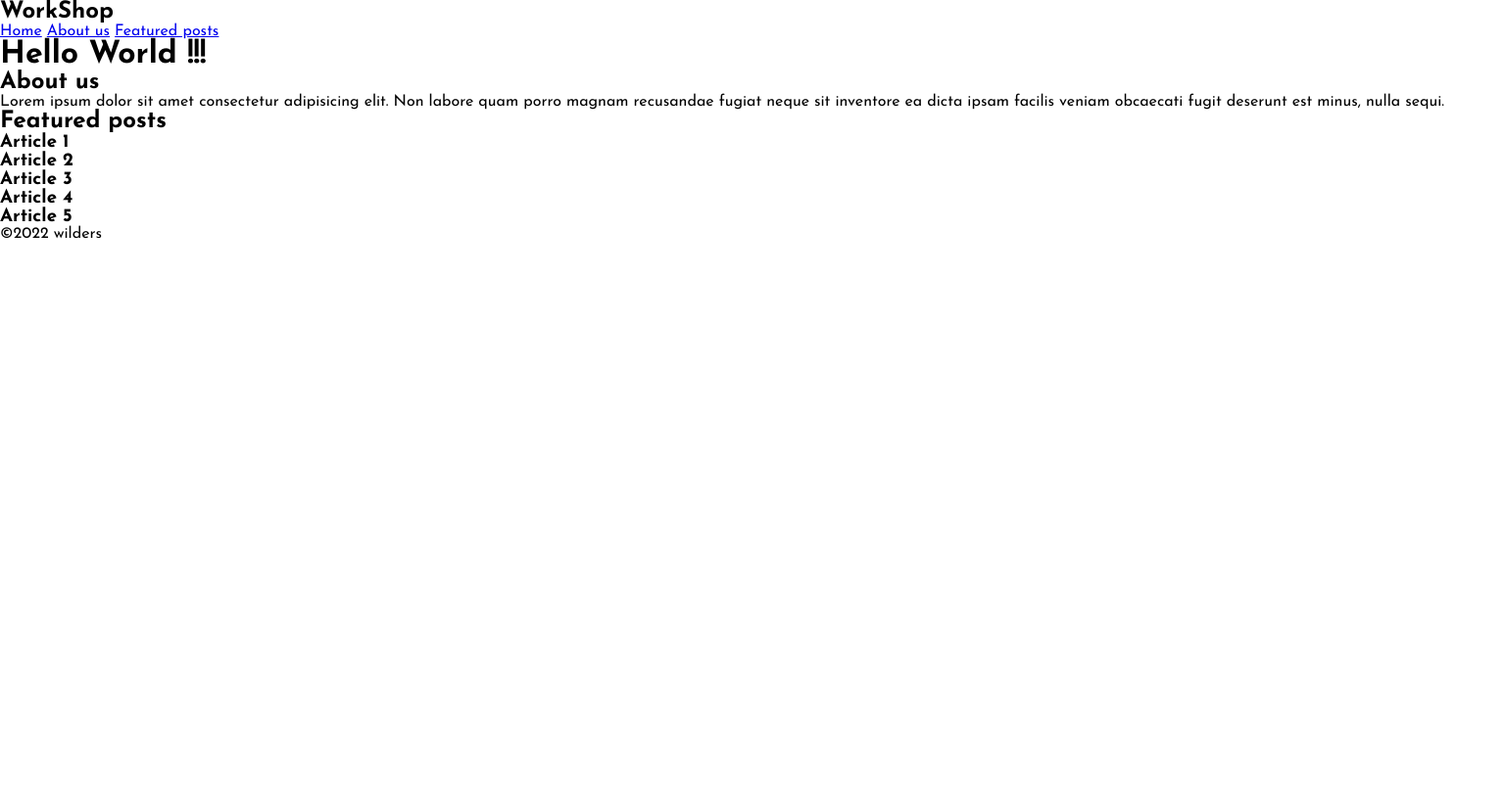
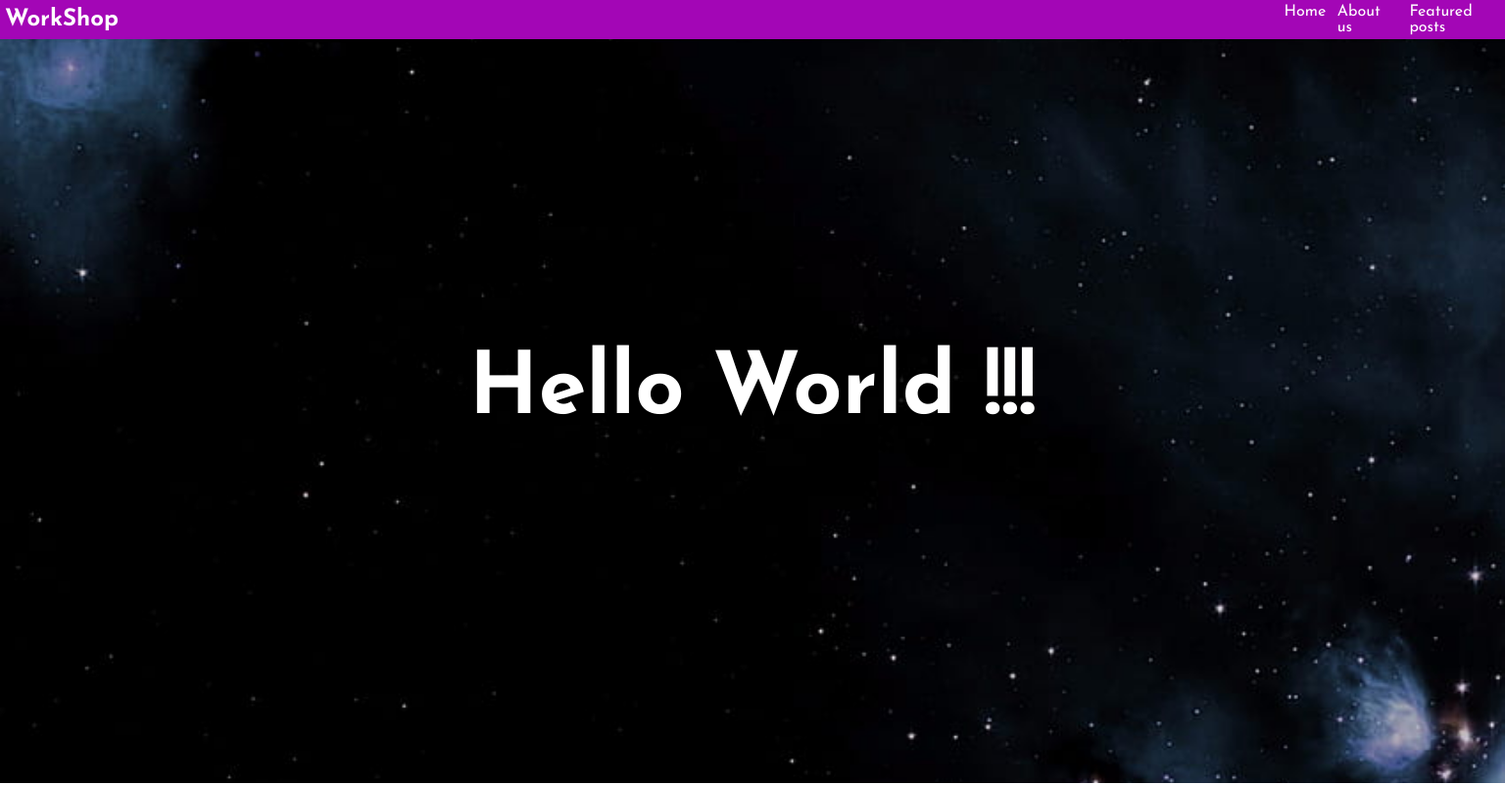
Before and after one commit to Freddyede/html-css_responsive, a plain HTML site: page index.html in a window 1536 px wide. Shown: the top 802 px of the page at 98% size. Drawn offline with Linux system fonts and the light colour scheme.

Commit message:
Finish desktop

```diff
--- a/assets/styles/desktop.css
+++ b/assets/styles/desktop.css
@@ -0,0 +1,111 @@
+@media (min-width: 1369px) {
+    body {
+        margin: 0;
+        padding: 0;
+    }
+
+    .header {
+        display: flex;
+        align-items: center;
+        justify-content: space-between;
+        padding-left: 5px;
+        position: fixed;
+        width: 100%;
+        background-color: var(--purple-color);
+        height: 5vh;
+        .menu a, .logo {
+            text-decoration: none;
+            color: #FFFFFF;
+        }
+        .menu {
+            display: flex;
+            justify-content: space-evenly;
+            width: 15%;
+
+            a:first-child, a:nth-child(2) {
+                padding-right: 5%;
+            }
+        }
+    }
+
+    .section-container {
+        .hero-banner {
+            height: 100vh;
+            display: flex;
+            font-size: 2.75em;
+            justify-content: center;
+            align-items: center;
+            color: #FFFFFF;
+            background: no-repeat url("../images/background.jpg");
+            background-size: cover;
+        }
+        .about, .posts {
+            padding-top: 5%;
+            padding-left: 10px;
+            width: 60%;
+            margin: auto;
+        }
+
+        .about p {
+            width: 100%;
+            font-size: 1.5rem;
+        }
+
+        .about h2, .posts h2 {
+            font-size: 4em;
+            padding-bottom: 5%;
+        }
+
+        .posts .container-cards {
+            margin-bottom: 5%;
+            display: grid;
+            grid-auto-flow: column dense;
+            height: 100px;
+            width: 100%;
+            grid-column-start: 0;
+            grid-column-end: 3;
+            grid-row-start: 0;
+            grid-row-end: 3;
+            .cards:first-child {
+                width: 100%;
+                height: 110px;
+                grid-column: 0 / 3;
+                grid-row: 1/3;
+            }
+            .cards:nth-child(2) {
+                grid-column-start: 2;
+            }
+            .cards:nth-child(3) {
+                grid-column-start: 3;
+            }
+            .cards:nth-child(2),
+            .cards:nth-child(4) {
+                margin-right: 12%;
+                margin-left: 12%;
+                height: 50px;
+            }
+            .cards:nth-child(2),
+            .cards:nth-child(3) {
+                margin-bottom: 20px;
+                height: 25px;
+            }
+            .cards {
+                padding-top: 10px;
+                padding-left: 10px;
+                border-radius: 5px;
+                box-shadow: 1px 1px 1px 1px #000000;
+                font-size: 18px;
+                color: var(--purple-color)
+            }
+        }
+
+    }
+    footer {
+        font-size: 0.9em;
+        height: 30px;
+        display: flex;
+        align-items: center;
+        color: #FFFFFF;
+        background-color: var(--purple-color);
+    }
+}
--- a/assets/styles/mobile.css
+++ b/assets/styles/mobile.css
@@ -19,7 +19,7 @@
         .menu {
             display: flex;
             flex-direction: column;
-            width: 25%;
+            width: 30%;
             padding-right: 15px;
             a {
                 color: var(--mobile-header-color);
--- a/index.html
+++ b/index.html
@@ -29,7 +29,7 @@
                 <h2>
                    About us
                 </h2>
-                <p>Lorem ipsum dolor sit amet consectetur adipisicing elit. Non labore quam porro magnam recusandae fugiat neque sit inventore ea dicta ipsam facilis veniam obcaecati fugit deserunt est minus, nulla sequi.</p>
+                <p>Lorem ipsum dolor sit amet consectetur adipisicing elit. Non labore quam porro<br /> magnam recusandae fugiat neque sit inventore ea dicta ipsam facilis veniam<br /> obcaecati fugit deserunt est minus, nulla sequi.</p>
             </div>
             <div class="posts" id="featured-posts">
                 <h2>Featured posts</h2>
```
